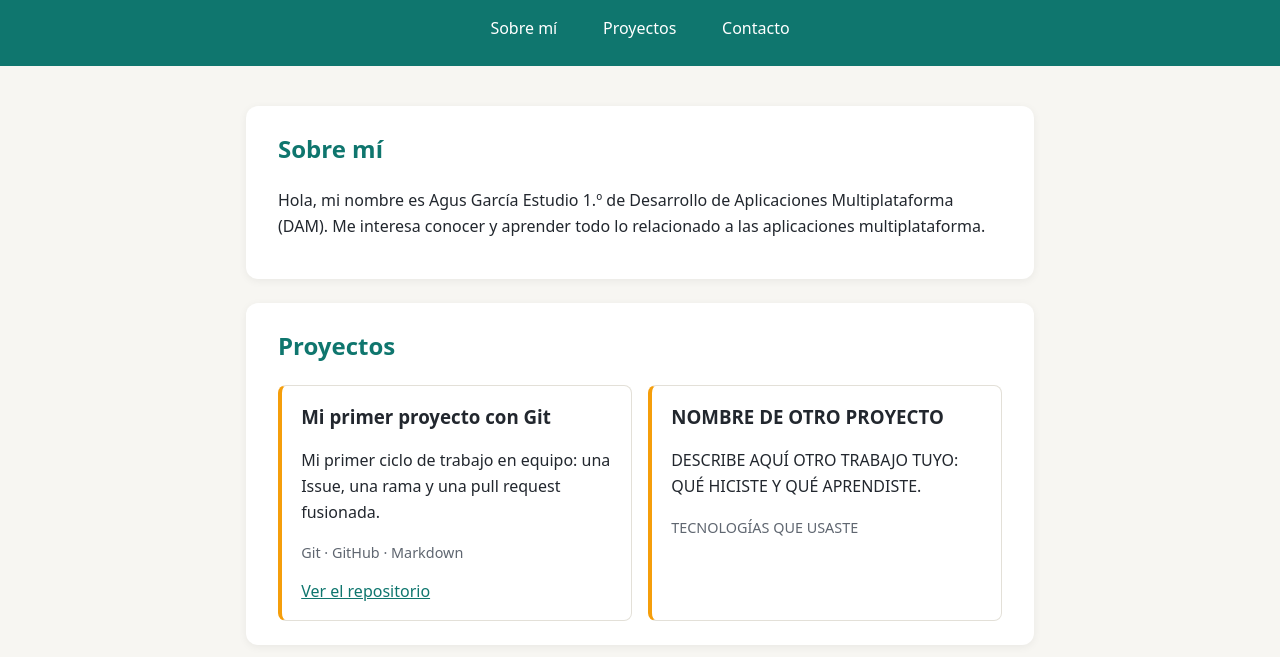
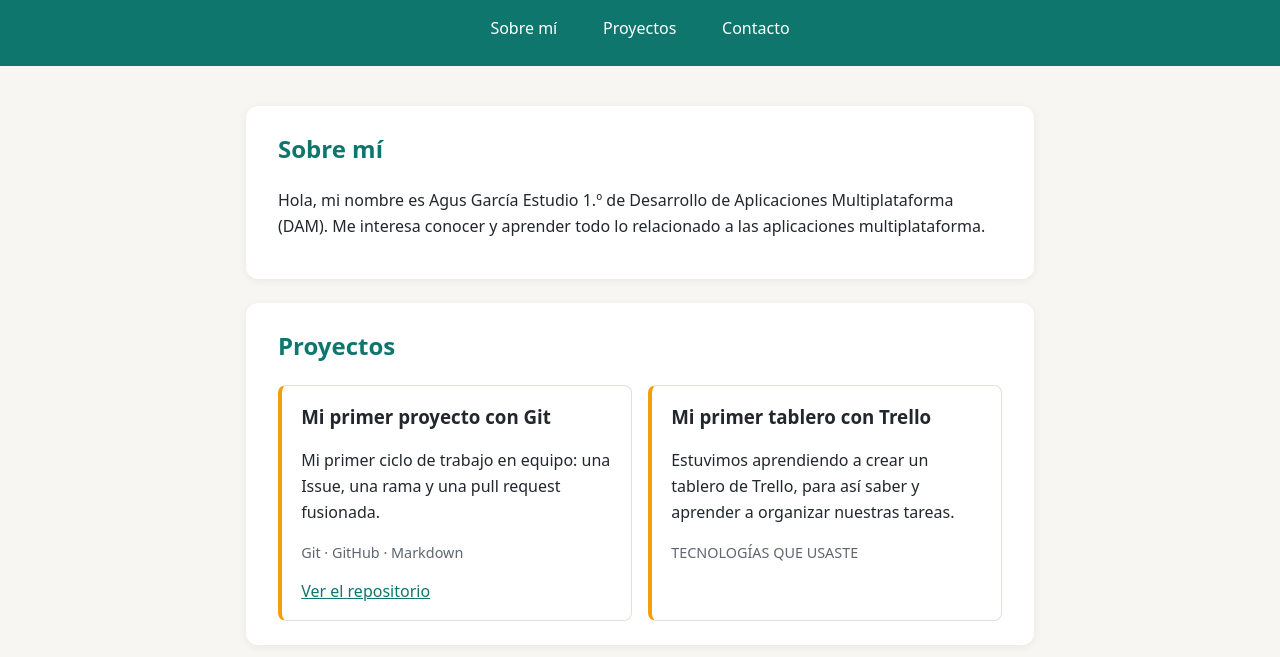
Before and after one commit to agusgarcia85/portfolio, a plain HTML site: page index.html in a window 1280 px wide. Shown: the part 143-800 px from the top of the page. Drawn offline with Linux system fonts and the light colour scheme.

Commit message:
Añadir mi segundo proyecto

```diff
--- a/index.html
+++ b/index.html
@@ -36,8 +36,9 @@
           <a href="https://github.com/agusgarcia85/primer-proyecto-git">Ver el repositorio</a>
         </article>
         <article class="proyecto">
-          <h3>NOMBRE DE OTRO PROYECTO</h3>
-          <p>DESCRIBE AQUÍ OTRO TRABAJO TUYO: QUÉ HICISTE Y QUÉ APRENDISTE.</p>
+          <h3>Mi primer tablero con Trello</h3>
+          <p>Estuvimos aprendiendo a crear un tablero de Trello,
+          para así saber y aprender a organizar nuestras tareas.</p>
           <p class="tecnologias">TECNOLOGÍAS QUE USASTE</p>
         </article>
       </div>
```
